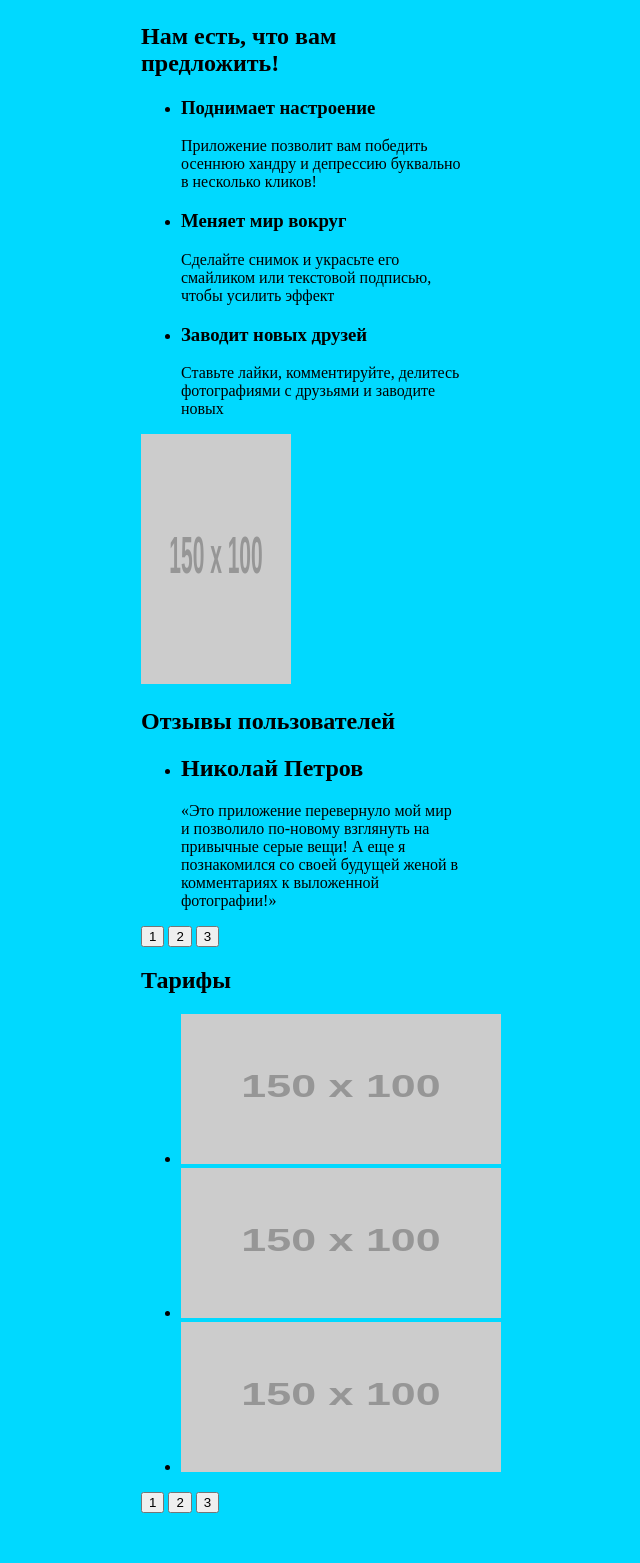
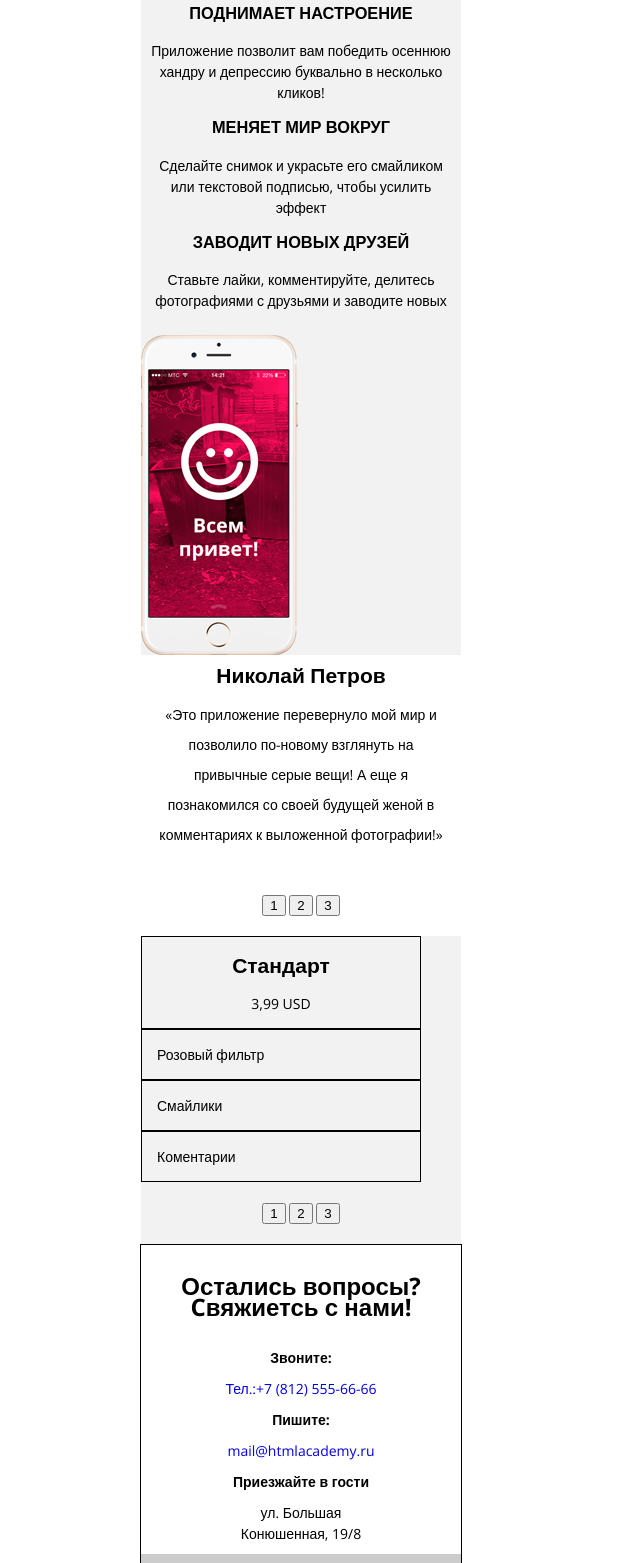
Before and after one commit to VitalisZ/518597-pink, a website: page source/index.html in a window 1280 px wide. Shown: the part 788-2351 px from the top of the page, without its empty margins (339-979 px from the left). Drawn offline with nearby package versions, Linux system fonts and the light colour scheme; files that its build step writes are made by us from their sources; placeholder pictures from the web are drawn by us.

Commit message:
Добавляет базовую верстку первой страницы

```diff
--- a/source/form.html
+++ b/source/form.html
@@ -3,6 +3,7 @@
   <head>
     <meta charset="utf-8">
     <title>HTML Academy: Пинк</title>
+    <link href="https://fonts.googleapis.com/css?family=Open+Sans:400,700&amp;subset=cyrillic" rel="stylesheet">
     <link rel="stylesheet" href="css/style.css">
   </head>
   <body>
--- a/source/index.html
+++ b/source/index.html
@@ -3,6 +3,7 @@
   <head>
     <meta charset="utf-8">
     <title>HTML Academy: Пинк</title>
+    <link href="https://fonts.googleapis.com/css?family=Open+Sans:400,700&amp;subset=cyrillic" rel="stylesheet">
     <link rel="stylesheet" href="css/style.css">
   </head>
   <body>
@@ -29,11 +30,14 @@
       </nav>
     </header>
     <main class="page-main">
-      <div class="page-main_wrapper">
-        <img class="page-main__image" src="../img/iphone-hand-mobile@1x.png" width="257" height="289" alt="Фото телефона">
+      <section class="page-main__download download">
+        <div class="download__wrapper">
+          <img class="download__image" src="../img/iphone-hand-mobile@1x.png" width="257" height="289" alt="Фото телефона">
         </div>
-      <section class="download-pink">
+        <div class="page-main__download-wrapper">
+          <p class="button-pink__wrapper">
             <button class="download-pink__btn button-pink" type="button">Скачать приложение</button>
+          </p>
           <div class="os-list__wrapper">
             <ul class="download-pink__list os-list">
               <li class="os-list__item">logo Apple</li>
@@ -42,12 +46,15 @@
             </ul>
           </div>
           <p class="download-pink__available">Доступно для iPhone, iPad, Android,<br>Windows Phone, OS X, Windows 8</p>
+        </div>
       </section>
-      <section class="information">
+      <section class="page-main__information information">
         <h2 class="visually-hidden">Информация о приложении</h2>
         <div class="information__wrapper">
+          <div class="information__title-wrapper">
             <h2 class="information__title">Устали от серости мегаполиса?</h2>
             <h2 class="information__title">Нам есть, что вам предложить!</h2>
+          </div>
           <ul class="information__list features-list">
             <li class="features-list__item">
               <h3 class="features-list__title">Поднимает настроение</h3>
@@ -62,10 +69,12 @@
               <p class="features-list__description">Ставьте лайки, комментируйте, делитесь фотографиями с друзьями и заводите новых</p>
             </li>
           </ul>
+          <div class="information__iphone-wrapper">
+            <img class="information__iphone" src="../img/iphone-screen-mobile@1x.png" width="157" height="320" alt="Iphone">
           </div>
-        <img src="http://placehold.it/150x100" width="150" height="250" alt="Iphone">
+        </div>
       </section>
-      <section class="reviews">
+      <section class="page-main__reviews reviews">
         <h2 class="visually-hidden">Отзывы пользователей</h2>
         <div class="reviews__wrapper slider">
           <ul class="reviews__list slider-list">
@@ -81,19 +90,30 @@
           </p>
         </div>
       </section>
-      <section class="rates">
+      <section class="page-main__rates rates">
         <h2 class="visually-hidden">Тарифы</h2>
         <div class="rates__wrapper slider">
           <ul class="rates__list slider__list">
             <li class="rates__item slider__item">
+              <h2 class="rates__title">Стандарт</h2>
+              <p class="rates__title--price">3,99 USD</p>
+              <!-- <img class="rates__image" src="http://placehold.it/150x100" width="320" height="150" alt="Фото тарифа"> -->
+            </li>
+            <li class="rates__item">
+              <p class="rates__description">Розовый фильтр</p>
+            </li>
+            <li class="rates__item">
+                <p class="rates__description">Смайлики</p>
+            </li>
+            <li class="rates__item">
+                <p class="rates__description">Коментарии</p>
+            </li>
+            <!-- <li class="rates__item slider__item">
               <img class="rates__image" src="http://placehold.it/150x100" width="320" height="150" alt="Фото тарифа">
             </li>
             <li class="rates__item slider__item">
               <img class="rates__image" src="http://placehold.it/150x100" width="320" height="150" alt="Фото тарифа">
-            </li>
-            <li class="rates__item slider__item">
-              <img class="rates__image" src="http://placehold.it/150x100" width="320" height="150" alt="Фото тарифа">
-            </li>
+            </li> -->
           </ul>
           <p class="rates__toggles slider__toggles">
             <button class="slider__toggle" type="button">1</button>
@@ -109,11 +129,11 @@
         <h2 class="contacts__questions">Остались вопросы?<br>Cвяжиетсь с нами!</h2>
         <b class="contacts__title">Звоните:</b>
         <P class="contacts__text">
-          <a href="#"><span>Тел.:</span>+7 (812) 555-66-66</a>
+          <a class="contacts__text--link" href="#"><span>Тел.:</span>+7 (812) 555-66-66</a>
         </P>
         <b class="contacts__title">Пишите:</b>
         <p class="contacts__text">
-          <a href="#">mail@htmlacademy.ru</a>
+          <a class="contacts__text--link" href="#">mail@htmlacademy.ru</a>
         </p>
         <b class="contacts__title">Приезжайте в гости</b>
         <p class="contacts__text">
--- a/source/sass/page-footer.scss
+++ b/source/sass/page-footer.scss
@@ -0,0 +1,26 @@
+.page-footer {
+  width: 320px;
+  margin: 0 auto;
+  border: 1px solid black;
+}
+
+.contacts {
+  background-color: white;
+  text-align: center;
+}
+
+.contacts__questions {
+  font-size: 24px;
+  text-align: center;
+  margin: 0;
+  padding: 30px;
+}
+
+.contacts__text {
+  margin: 0;
+  padding: 10px;
+}
+
+.contacts__text--link {
+  text-decoration: none;
+}
--- a/source/sass/page-main.scss
+++ b/source/sass/page-main.scss
@@ -1,17 +1,29 @@
 .page-main {
   width: 320px;
   margin: 0 auto;
+  background-color: aquamarine;
 }
 
-.page-main_wrapper {
+// page-main__download
+
+.download__wrapper {
   background-image: url(../img/bg-back-mobile@1x.jpg);
   background-repeat: no-repeat;
   min-width: 320px;
   min-height: 400px;
 }
 
-.page-main__image {
+.download__image {
   display: block
+}
+
+.button-pink__wrapper {
+  text-align: center;
+  margin: 0;
+}
+
+.page-main__download-wrapper {
+  background-color: #283645;
 }
 
 .download-pink {
@@ -26,14 +38,114 @@
 .os-list {
   display: flex;
   justify-content: space-around;
-}
-
-.os-list__wrapper {
-
+  color: white;
 }
 
 .download-pink__available {
   text-align: center;
   vertical-align: middle;
+  margin: 0;
   padding-bottom: 30px;
+  color: white;
 }
+
+// information
+
+.information__title-wrapper {
+  background-color: white;
+  padding: 10px;
+}
+
+.information__title {
+  text-align: center;
+  margin: 0;
+}
+
+.information__list {
+  list-style: none;
+  padding: 10px;
+  margin: 0;
+}
+
+.features-list {
+  background-color: #f2f2f2;
+}
+
+.features-list__title {
+  margin-top: 0;
+  font-weight: bold;
+  text-transform: uppercase;
+}
+.features-list__item {
+  text-align: center;
+}
+
+.information__iphone-wrapper {
+  background-color: #f2f2f2;
+}
+
+.information__iphone {
+  display: block;
+}
+
+// page-main__reviews
+
+.page-main__reviews {
+  background-color: white;
+}
+
+.reviews__list {
+  list-style: none;
+  margin: 0;
+  padding: 10px;
+}
+
+.reviews__author-name {
+  margin: 0;
+  text-align: center;
+}
+
+.reviews__description {
+  text-align: center;
+  font-size: 14px;
+  line-height: 30px;
+}
+
+.slider__toggles{
+  text-align: center;
+  margin: 0;
+  padding: 20px 0;
+}
+
+// page-main__rates
+
+.page-main__rates {
+  background-color: #f2f2f2;
+}
+
+.rates__list {
+  list-style: none;
+  width: 280px;
+  padding: 0;
+  margin: 0;
+}
+
+.rates__image {
+  display: block;
+}
+
+.rates__item {
+  border: 1px solid black;
+}
+
+.rates__title {
+  text-align: center;
+}
+
+.rates__title--price {
+  text-align: center;
+}
+
+.rates__description {
+  padding-left: 15px;
+}
--- a/source/sass/style.scss
+++ b/source/sass/style.scss
@@ -3,5 +3,13 @@
 @import "page-footer.scss";
 
 body {
-  background: rgb(0, 217, 255);
+  margin: 0;
+	padding: 0;
+	font-family: "Open Sans", Arial, sans-serif;
+	font-size: 14px;
+	line-height: 21px;
 }
+
+.visually-hidden {
+  display: none;
+}
```
Also changed, not shown: source/photo.html (+1 -0 lines). Lines whose indentation alone changed are shown as unchanged.
